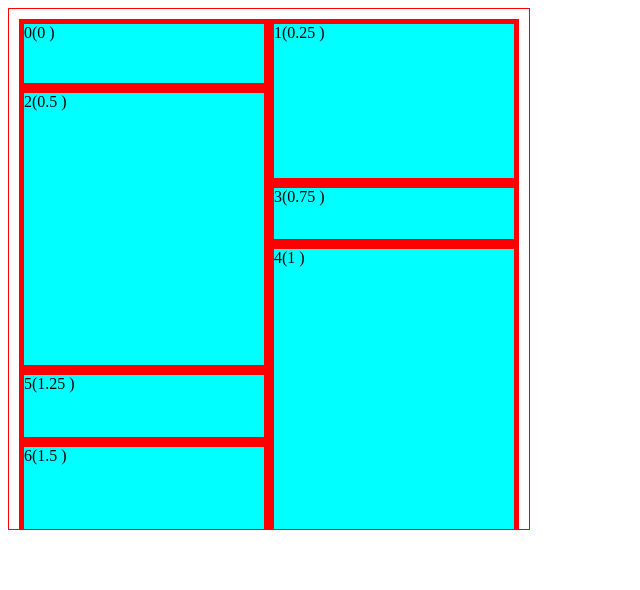
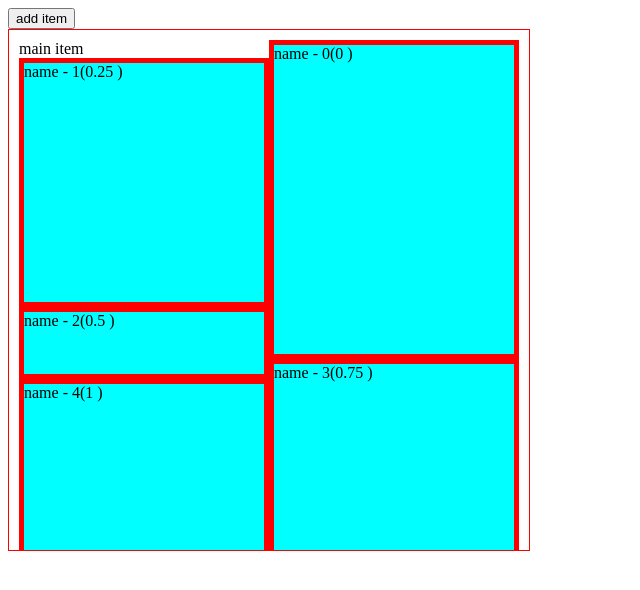
Before and after one commit to yiooxir/react-virtualized, a React (Vite) app: page / in a window 1280 px wide. Shown: the top 590 px of the page, without its empty margins (0-640 px from the left). Built offline with nearby package versions, Linux system fonts and the light colour scheme.

Commit message:
minor fix

```diff
--- a/src/index.tsx
+++ b/src/index.tsx
@@ -14,17 +14,42 @@ class Item extends Component<any> {
         id={ this.props.name }
         onClick={ () => this.setState({name: Math.random(), height: `${Math.random() * 300 + 30}px`}) }
         className='test-element inner'
-        style={ {height: this.state.height} }>{ this.state.name }({ this.props.name / 4 } )</div>
+        style={ {height: this.state.height} }>
+        name - { this.state.name }({ this.props.name / 4 } )
+      </div>
     )
   }
 }
 
-const items = Array(50).fill('').map((e, i) => (
-  <Item key={ i.toString() } name={ i } height={ `${Math.random() * 300 + 30}px` }/>
-))
+const MainItem = () => {
+  return <div key={ 'ert' }>main item</div>
+}
 
-const App = () => (
+let index = 0
+
+const generateItem = (i) => {
+  index = i
+  return <Item key={ i.toString() } name={ i } height={ `${Math.random() * 300 + 30}px` }/>
+}
+
+const items = Array(100).fill('').map((e, i) => generateItem(i))
+
+class App extends Component {
+  state = {
+    items: items
+  }
+
+  addItem = () => {
+    this.setState({
+      items: [generateItem(index + 999), ...this.state.items]
+    })
+  }
+
+  render() {
+    const items = [MainItem(), ...this.state.items]
+    return (
       <div className="App">
+        <button onClick={ this.addItem }>add item</button>
         <div className="wrap" id='scroll'>
           <VirtualList
             virtual={ true }
@@ -37,7 +62,10 @@ const App = () => (
           </VirtualList>
         </div>
       </div>
-);
+    )
+  }
+
+}
 
 ReactDOM.render(<App/>, document.getElementById('root'));
 
--- a/src/virtual-column.tsx
+++ b/src/virtual-column.tsx
@@ -16,7 +16,9 @@ class VirtualCol extends Component<VirtualColNs.Props> {
 
   public static contextTypes = {
     scrollDOMRef: PropTypes.HTMLElement || null,
-    virtual: PropTypes.Boolean
+    virtual: PropTypes.Boolean,
+    getTopVirtualLevel: () => null,
+    getBottomVirtualLevel: () => null
   }
 
   state = {
@@ -30,10 +32,12 @@ class VirtualCol extends Component<VirtualColNs.Props> {
 
   componentDidMount() {
     this.updateVirtualParams(this.props, this.context)
+    const update = () => this.updateVirtualParams(this.props, this.context)
     this.context.scrollDOMRef.addEventListener(
       'scroll',
-      throttle(200, this.updateVirtualParams.bind(this, this.props, this.context))
+      throttle(200, update)
     )
+    console.log('>>>>', this.context)
   }
 
   componentWillReceiveProps(newProps) {
@@ -65,10 +69,13 @@ class VirtualCol extends Component<VirtualColNs.Props> {
 
   _updateVirtualParams(props, context, scrollDirection) {
     const childrenCount = React.Children.count(props.children)
+    console.warn(`col ${props.index} children count ${childrenCount}`)
     const arrChildren = React.Children.toArray(props.children)
     const scrollTop = context.scrollDOMRef.scrollTop
     const topLine = scrollTop - VIRTUAL_THRESHOLD
     const bottomLine = scrollTop + context.scrollDOMRef.clientHeight + VIRTUAL_THRESHOLD
+    console.log('TOP LINE >>>>', topLine, context.getTopVirtualLevel())
+    console.log('BOTTOM LINE >>>>', bottomLine, scrollTop, context.scrollDOMRef.clientHeight, context.getBottomVirtualLevel())
 
     if (
       this.state.lastIndex === toIndex(childrenCount) &&
@@ -122,6 +129,9 @@ class VirtualCol extends Component<VirtualColNs.Props> {
   render() {
     const {options} = this.props
 
+    if (this.props.index === 0) console.log('-----------------------------')
+    console.log(`В ${this.props.index + 1} колонке:`, React.Children.count(this.itemsToRender), `Всего children`, React.Children.count(this.props.children))
+    console.log(`firstIndex: ${this.state.firstIndex}, lastIndex: ${this.state.lastIndex}`)
     const style = {
       width: `${options.width}px`,
       transform: `translate(0, ${this.state.offsetTop}px)`
--- a/src/virtual-size-buffer.tsx
+++ b/src/virtual-size-buffer.tsx
@@ -36,14 +36,18 @@ class SizeBuffer extends Component<SizeBufferNs.Props> {
   }
 
   getSizes() {
+    console.time('ws')
     Array.from(this.ref.children).forEach((item: HTMLElement, i: number) => {
       this.sizes[this.getItemKeyByIndex(i)] = item.offsetHeight
     })
 
+
     !!React.Children.count(this.props.children) && this.props.onSizes(this.sizes)
+    console.timeEnd('ws')
   }
 
   render() {
+    console.log('ws bu', this.props.children)
     return (
       <div
         style={ {width: '100%'} }
--- a/src/virtual-with-size-decorator.tsx
+++ b/src/virtual-with-size-decorator.tsx
@@ -5,6 +5,7 @@ import { PropTypes } from "./prop-types";
 import { BASE_WIDTH } from "./const";
 import { SizeBuffer } from "./virtual-size-buffer";
 import { VirtualList } from "./virtual-list";
+import { VIRTUAL_THRESHOLD } from "./const";
 
 /**
  * @decorator withSize
@@ -27,7 +28,9 @@ const withSize = (Enhanced): any => {
 
     static childContextTypes = {
       scrollDOMRef: PropTypes.HTMLElement,
-      virtual: PropTypes.Boolean
+      virtual: PropTypes.Boolean,
+      getTopVirtualLevel: () => null,
+      getBottomVirtualLevel: () => null
     }
 
     state = {
@@ -39,8 +42,26 @@ const withSize = (Enhanced): any => {
     getChildContext() {
       return {
         scrollDOMRef: this.scrollDOMRef,
-        virtual: this.props.virtual
+        virtual: this.props.virtual,
+        getTopVirtualLevel: this.getTopVirtualLevel,
+        getBottomVirtualLevel: this.getBottomVirtualLevel
       };
+    }
+
+    getTopVirtualLevel() {
+      if (!this.scrollDOMRef) {
+        console.warn(`#getTopVirtualLevel: scrollDOMRef is undefined`)
+        return
+      }
+      const ref: any = this.scrollDOMRef
+      return ref.scrollTop - VIRTUAL_THRESHOLD
+
+    }
+
+    getBottomVirtualLevel() {
+      const ref: any = this.scrollDOMRef
+      console.log('bottom, TOP LEVEL', this.getTopVirtualLevel(), ref.clientHeight)
+      return this.getTopVirtualLevel() + ref.clientHeight + VIRTUAL_THRESHOLD
     }
 
     componentDidMount() {
@@ -62,17 +83,20 @@ const withSize = (Enhanced): any => {
     }
 
     render() {
+      console.log('vs dec')
       /* List of the Elements (children) that have been sized. */
       const sized = []
       /* List of the Elements (children) that have not been sized yet. */
       const unsized = []
 
       /* Split children by two array: @sized & @unsized */
+      console.time('vsb')
       React.Children.forEach(this.props.children, (e: any) => {
         if (!e.key) return
         e.key in this.state.sizes ? sized.push(e) : unsized.push(e)
       })
-
+      console.timeEnd('vsb')
+      console.log('vs dec >>', unsized)
       return [
         this.scrollDOMRef ? <Enhanced
           key={ 'main_port' }
```
Lines whose indentation alone changed are shown as unchanged.
